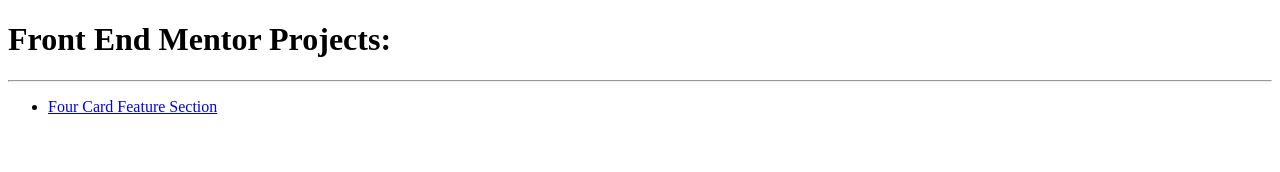
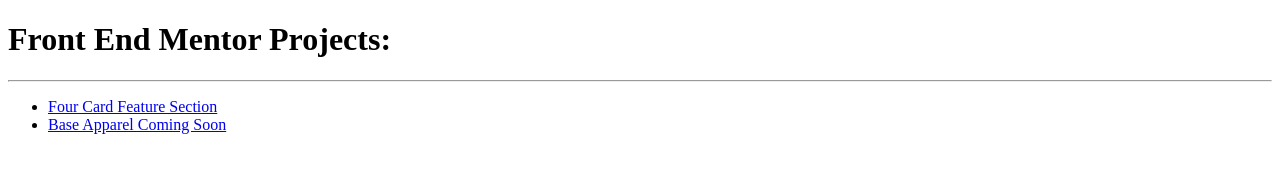
Before and after one commit to tkylesh/frontendmentor, a plain HTML site: page index.html in a window 1280 px wide. Drawn offline with Linux system fonts and the light colour scheme.

Commit message:
added base apparel coming soon link to main page.

```diff
--- a/index.html
+++ b/index.html
@@ -13,6 +13,7 @@
     <hr/>
     <ul>
         <li><a href="/four-card-feature-section-master/">Four Card Feature Section</a></li>
+        <li><a href="/base-apparel-coming-soon-master/">Base Apparel Coming Soon</a></li>
     </ul>
 </body>
 </html>
```
